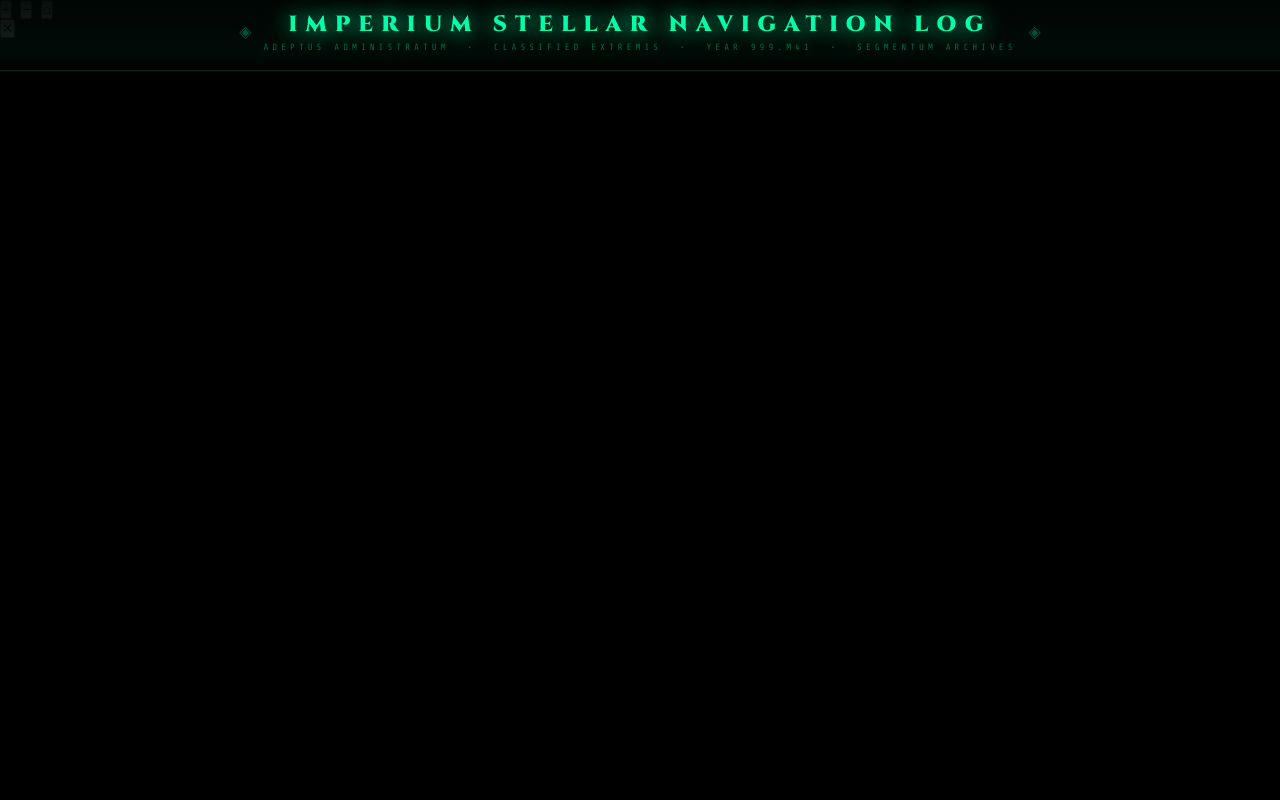
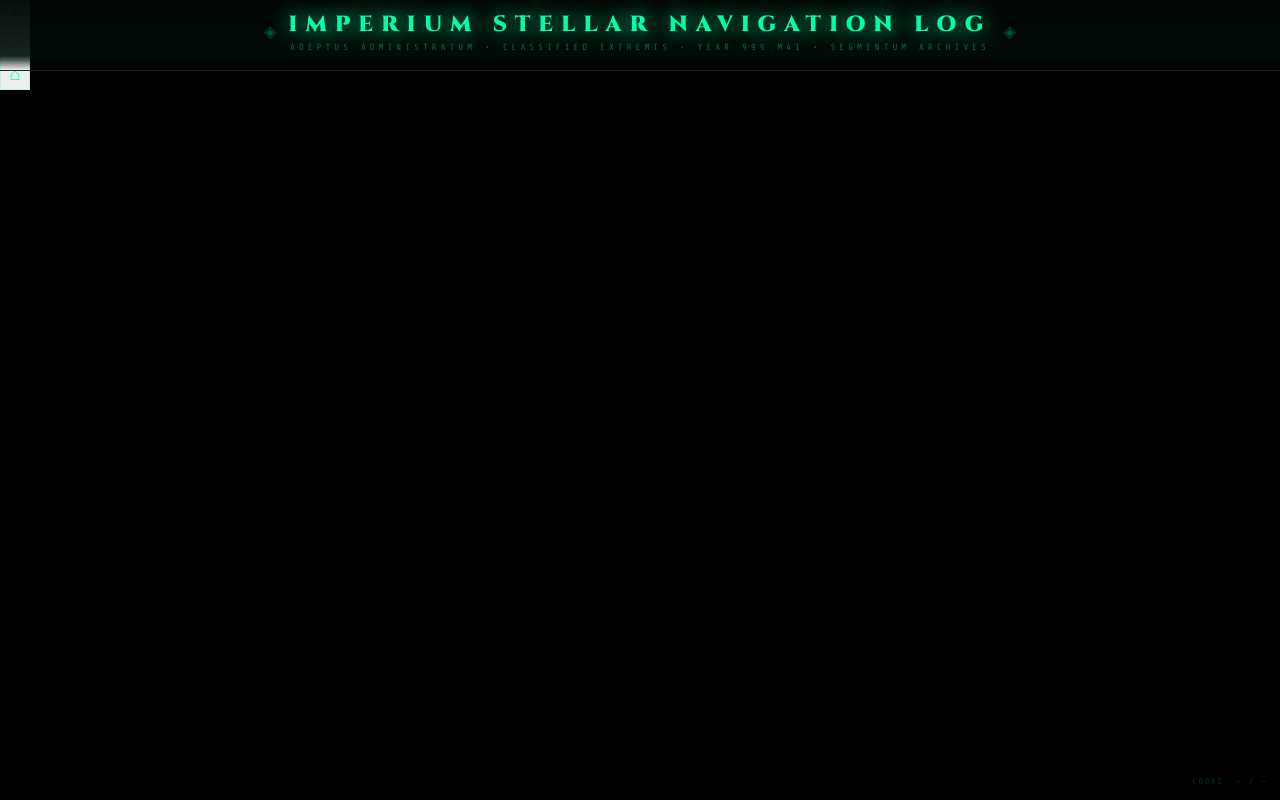
Before and after one commit to KAKAkomboo/webgl-practice, a plain HTML site: page index.html in a window 1280 px wide. Drawn offline with nearby package versions, Linux system fonts and the light colour scheme.

Commit message:
add smth

```diff
--- a/index.html
+++ b/index.html
@@ -16,7 +16,7 @@
         <span class="title-sep">◈</span>
         <div>
         <div id="titleText">Imperium Stellar Navigation Log</div>
-        <div id="titleSub">Adeptus Administratum &nbsp;•&nbsp; Classified Extremis &nbsp;•&nbsp; Year 999.M41 &nbsp;•&nbsp; Segmentum Archives</div>
+        <div id="titleSub">Adeptus Administratum  •  Classified Extremis  •  Year 999.M41  •  Segmentum Archives</div>
         </div>
         <span class="title-sep">◈</span>
     </div>
@@ -24,21 +24,11 @@
 
 
     <div id="zoomCtrl">
-    <button class="zbtn" onclick="zoomAt(1.25)">+</button>
-    <button class="zbtn" onclick="zoomAt(0.8)">−</button>
-    <button class="zbtn small" onclick="resetView()">⌂</button>
+        <button class="zbtn" onclick="zoomAt(1.25)">+</button>
+        <button class="zbtn" onclick="zoomAt(0.8)">−</button>
+        <button class="zbtn small" onclick="resetView()">⌂</button>
     </div>
 
-    <div id="popup">
-    <div class="popup-corner tl"></div><div class="popup-corner br"></div>
-    <button id="popupClose" onclick="closePopup()">✕</button>
-    <canvas id="popupPlanetPreview" width="44" height="44"></canvas>
-    <div id="popupTitle">-</div>
-    <div id="popupChapter">-</div>
-    <div id="popupInfo">-</div>
-    <div id="popupBadge"></div>
-    <div id="popupSeg">-</div>
-    </div>
 
     <div id="coordDisplay">COORD: — / —</div>
 
--- a/style.css
+++ b/style.css
@@ -1,37 +1,38 @@
 @import url('https://fonts.googleapis.com/css2?family=Share+Tech+Mono&family=Cinzel:wght@400;700;900&display=swap');
 
-* {
-    margin: 0;
-    padding: 0;
-    box-sizing: border-box;
+
+*{
+    margin:0;
+    padding:0;
+    box-sizing:border-box
 }
 
-body {
-    background-color: #000;
-    overflow: hidden;
-    width: 100vw;
-    height: 100vh;
-    font-family: 'Share Tech Mono', monospace;
+body{
+    background:#000;
+    overflow:hidden;
+    width:100vw;
+    height:100vh;
+    font-family:'Share Tech Mono',monospace
 }
 
-canvas {
-    position: fixed;
-    top: 0;
-    left: 0;
-    display: block;
+canvas{
+    position:fixed;
+    top:0;
+    left:0;
+    display:block
 }
 
-#bgCanvas {
-    z-index: 0;
+#bgCanvas{
+    z-index:0
 }
 
-#mapCanvas {
-    z-index: 1;
-    cursor: crosshair;
+#mapCanvas{
+    z-index:1;
+    cursor:crosshair
 }
 
-#mapCanvas.panning {
-    cursor: grabbing;
+#mapCanvas.panning{
+    cursor:grabbing
 }
 
 
@@ -57,6 +58,48 @@ canvas {
   margin-top:3px;text-transform:uppercase;
 }
 
-.title-flanks{display:inline-flex;align-items:center;gap:12px}
+.title-flanks{
+    display:inline-flex;
+    align-items:center;
+    gap:12px
+}
 
-.title-sep{color:rgba(0,255,160,0.3);font-size:16px}
+.title-sep{
+    color:rgba(0,255,160,0.3);
+    font-size:16px
+}
+
+
+
+
+.zbtn {
+    width: 30px;
+    height: 30px;
+    border:1px solid rgba(0,255,140,0.2);
+    color:#00ffaa;
+    font-size: 18px;
+    cursor: pointer;
+    display: flex;
+    align-items: center;
+    justify-content: center;
+    font-family: 'Sare Tech Mono', monospace;
+}
+
+.zbtn:hover {
+    background:rgba(0,50,30,0.95);
+    border-color: rgba(0,255,140,0.5);
+}
+
+
+
+
+#coordDisplay{
+  position:fixed;
+  bottom:14px;
+  right:12px;
+  z-index:20;
+  color:rgba(0,150,80,0.35);
+  font-size:8px;
+  letter-spacing:2px;
+  pointer-events:none;
+}
```
